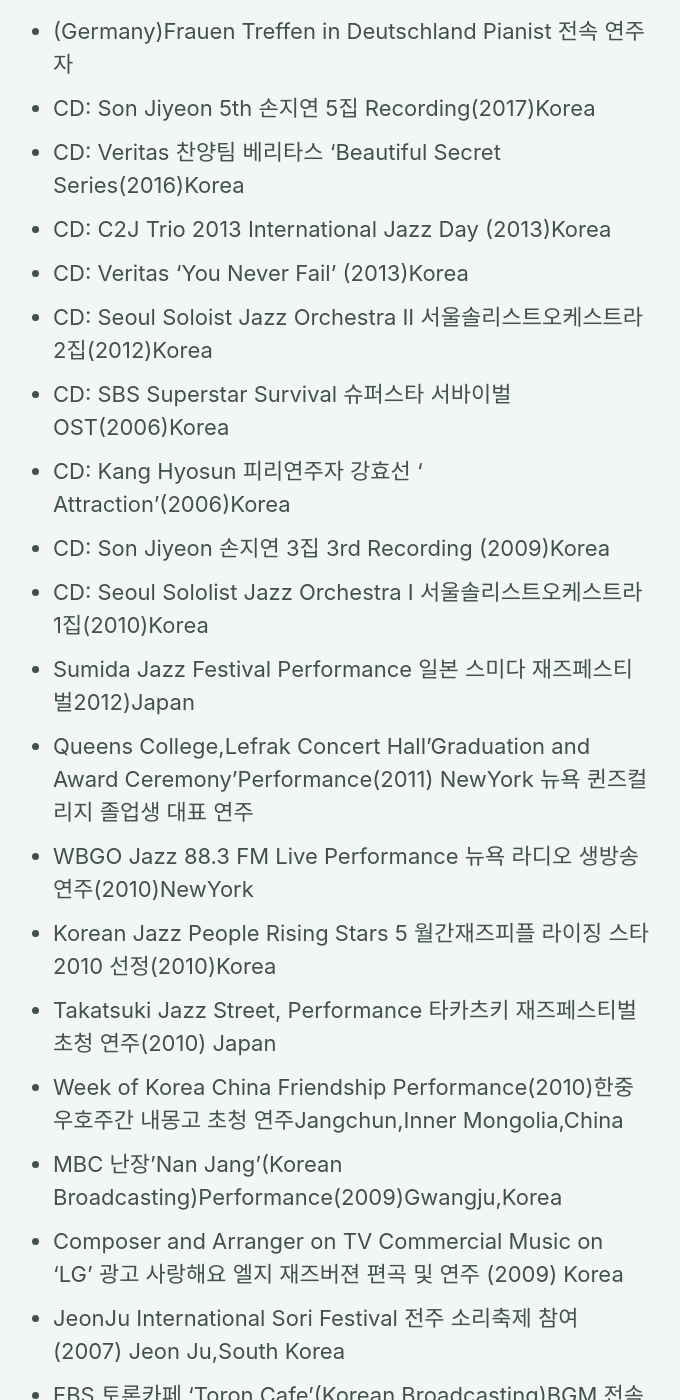
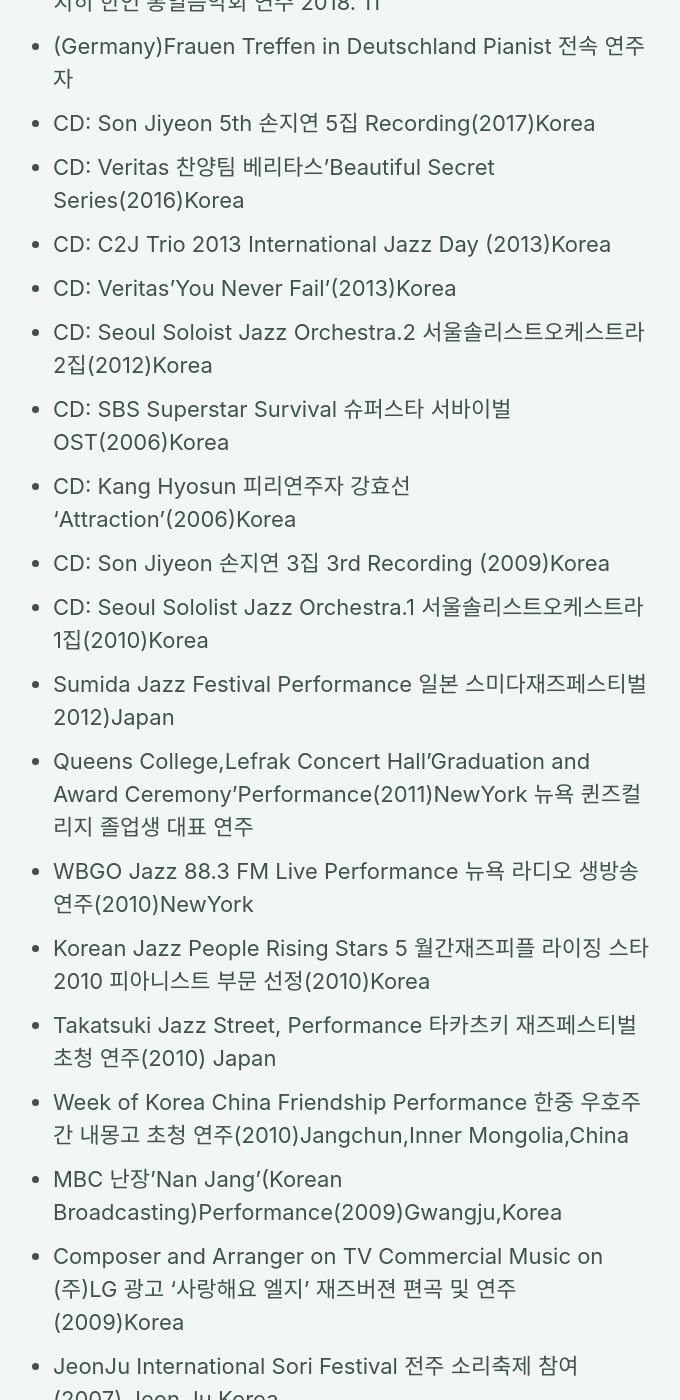
Before and after one commit to jjmusic-online/jjmusic-online.github.io, a Jekyll site: the page built from _pages/about.md, in a window 1280 px wide and 1400 px high, scrolled down 2056 px. Shown: the whole window, without its empty margins (309-989 px from the left). Built offline with Jekyll 4.4.1, drawn with Linux system fonts in a browser that asks for light colours; cached includes are drawn as plain includes; nearby versions of some CDN libraries; some of the changed text lies outside the part shown.

Commit message:
Update about.md

```diff
--- a/_pages/about.md
+++ b/_pages/about.md
@@ -25,26 +25,26 @@
 - (Germany)Alte Handelsbörse Konzertsaal,Leipzig 라이프치히 한인 통일음악회 연주 2018. 11
 - (Germany)Frauen Treffen in Deutschland Pianist 전속 연주자
 - CD: Son Jiyeon 5th 손지연 5집 Recording(2017)Korea
-- CD: Veritas 찬양팀 베리타스 'Beautiful Secret Series(2016)Korea
+- CD: Veritas 찬양팀 베리타스'Beautiful Secret Series(2016)Korea
 - CD: C2J Trio 2013 International Jazz Day (2013)Korea
-- CD: Veritas 'You Never Fail' (2013)Korea
-- CD: Seoul Soloist Jazz Orchestra II 서울솔리스트오케스트라 2집(2012)Korea
+- CD: Veritas'You Never Fail'(2013)Korea
+- CD: Seoul Soloist Jazz Orchestra.2 서울솔리스트오케스트라 2집(2012)Korea
 - CD: SBS Superstar Survival 슈퍼스타 서바이벌 OST(2006)Korea
-- CD: Kang Hyosun 피리연주자 강효선 ' Attraction'(2006)Korea
+- CD: Kang Hyosun 피리연주자 강효선 'Attraction'(2006)Korea
 - CD: Son Jiyeon 손지연 3집 3rd Recording (2009)Korea
-- CD: Seoul Sololist Jazz Orchestra I 서울솔리스트오케스트라 1집(2010)Korea
-- Sumida Jazz Festival Performance 일본 스미다 재즈페스티벌2012)Japan
-- Queens College,Lefrak Concert Hall'Graduation and Award Ceremony'Performance(2011) NewYork 뉴욕 퀸즈컬리지 졸업생 대표 연주
+- CD: Seoul Sololist Jazz Orchestra.1 서울솔리스트오케스트라 1집(2010)Korea
+- Sumida Jazz Festival Performance 일본 스미다재즈페스티벌2012)Japan
+- Queens College,Lefrak Concert Hall'Graduation and Award Ceremony'Performance(2011)NewYork 뉴욕 퀸즈컬리지 졸업생 대표 연주
 - WBGO Jazz 88.3 FM Live Performance 뉴욕 라디오 생방송 연주(2010)NewYork
-- Korean Jazz People Rising Stars 5 월간재즈피플 라이징 스타 2010 선정(2010)Korea
+- Korean Jazz People Rising Stars 5 월간재즈피플 라이징 스타 2010 피아니스트 부문 선정(2010)Korea
 - Takatsuki Jazz Street, Performance 타카츠키 재즈페스티벌 초청 연주(2010) Japan
-- Week of Korea China Friendship Performance(2010)한중 우호주간 내몽고 초청 연주Jangchun,Inner Mongolia,China
+- Week of Korea China Friendship Performance 한중 우호주간 내몽고 초청 연주(2010)Jangchun,Inner Mongolia,China
 - MBC 난장'Nan Jang'(Korean Broadcasting)Performance(2009)Gwangju,Korea
-- Composer and Arranger on TV Commercial Music on 'LG' 광고 사랑해요 엘지 재즈버젼 편곡 및 연주  (2009) Korea
-- JeonJu International Sori Festival 전주 소리축제 참여 (2007) Jeon Ju,South Korea
+- Composer and Arranger on TV Commercial Music on (주)LG 광고 '사랑해요 엘지' 재즈버젼 편곡 및 연주  (2009)Korea
+- JeonJu International Sori Festival 전주 소리축제 참여 (2007) Jeon Ju,Korea
 - EBS 토론카페 'Toron Cafe'(Korean Broadcasting)BGM 전속 연주자 Performer (2006~2007)Seoul, Korea
 - EBS Space 공감 'Gong gam' (Korean Broadcasting) Performance (2006~2010) Seoul, Korea
-- TV, Radio Commercial Music on ' ING' Insurance (2006) Korea
+- TV, Radio Commercial Music on 'ING' Insurance ING 광고 작편곡연주 (2006) Korea
 
 
 <img src="https://jjmusic-online.github.io/assets/images/photo3.jpeg" alt="JJ Photo3"
```
Also changed, not shown: other parts of _pages/about.md (+2 -2 lines).
